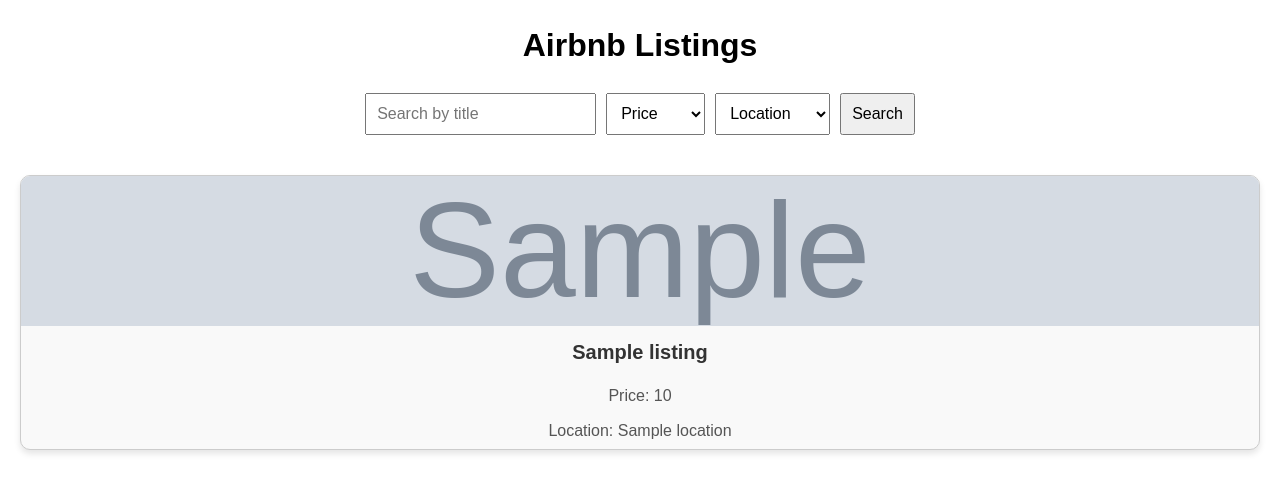
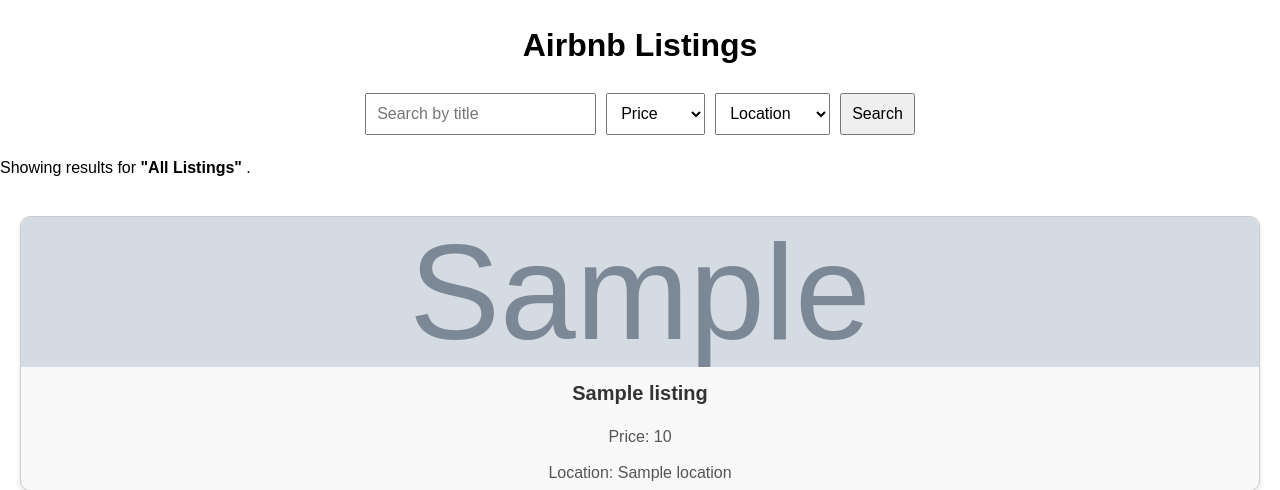
Before and after one commit to jiunwu/IR2024_Topic6_Short_Term_Rental, a Flask app: template templates/index.html in a window 1280 px wide. Shown: the top 490 px of the page. Run offline with Flask 3, Linux system fonts and the light colour scheme; the template is opened without the code that fills it: most values are stand-ins (such as "Sample title", 1, 10 or a date in 2020); grey boxes marked "Sample" are stand-in pictures.

Commit message:
create a branch to add fields and general bugfix. btw now title are unique, array -> map

```diff
--- a/app.py
+++ b/app.py
@@ -1,3 +1,4 @@
+import html
 from flask import Flask, render_template, request
 import requests
 from bs4 import BeautifulSoup
@@ -61,43 +62,43 @@
 
     soup = BeautifulSoup(response.content, "html.parser")
 
-    listings = []
-    seen = set()
+    # Dictionary to store unique listings by title
+    listings_map = {}
 
-    # search elements in the html
+    # Search elements in the HTML
     elements = soup.find_all("a", attrs={"data-param": True})
     for element in elements:
-        # Decode
+        # Decode the URL
         data_param = element.get("data-param", "")
         decoded_url = base64.b64decode(data_param).decode("utf-8") if data_param else "No URL"
 
-        # Text in the element
+        # Extract text and details
         title = element.get_text(strip=True) if element else "No title"
+        listing_price = element.find_next("span", class_="price").get_text(strip=True) if element.find_next("span", "price") else "Unknown"
+        listing_location = element.find_next("span", class_="location").get_text(strip=True) if element.find_next("span", "location") else "Unknown"
 
-        # Todo: Location in the element
-        # Todo: Price in the element
-
-        if title in seen:
-            continue
-        seen.add(title)
-
-        # Filter (TODO: implement)
-        matches_query = (search_query is None or search_query.lower() in title.lower())
-        matches_price = price is None
-        matches_location = location is None
-        matches_geust = 2
-
-        if matches_query and matches_price and matches_location:
-            listings.append({
+        # Add to dictionary if unique
+        if title not in listings_map:
+            listings_map[title] = {
                 "title": title,
                 "url": decoded_url,
-            })
+                "price": listing_price,
+                "location": listing_location,
+                "image": "/static/images/placeholder.jpg"
+            }
 
-    # Sort listings
+    # Filter and sort the results
+    filtered_listings = [
+        details for details in listings_map.values()
+        if (search_query is None or search_query.lower() in details["title"].lower()) or
+           (price is None or price.lower() in details["price"].lower()) or
+           (location is None or location.lower() in details["location"].lower())
+    ]
+
     if search_query:
-        listings.sort(key=lambda x: (search_query.lower() not in x['title'].lower(), x['title']))
+        filtered_listings.sort(key=lambda x: (search_query.lower() not in x['title'].lower(), x['title']))
 
-    return listings
+    return filtered_listings
 
 def scrape_airbnb_selenium(search_query=None, price=None, location=None):
 
--- a/templates/index.html
+++ b/templates/index.html
@@ -28,6 +28,20 @@
         <button type="submit">Search</button>
     </form>
 
+    <!-- Filters Summary -->
+    <div class="filters-summary">
+        <p>
+            Showing results for
+            <strong>"{{ request.args.get('search', 'All Listings') }}"</strong>
+            {% if request.args.get('price') %}
+                under <strong>{{ request.args.get('price') }}</strong> price
+            {% endif %}
+            {% if request.args.get('location') %}
+                in <strong>{{ request.args.get('location') }}</strong>
+            {% endif %}.
+        </p>
+    </div>
+
     <!-- Displaying the Airbnb Listings -->
     <div class="bnb-grid">
         {% for listing in listings %}
@@ -38,7 +52,7 @@
                 <p>Location: {{ listing.location }}</p>
             </a>
         {% else %}
-            <p>No results found for "{{ search_query }}"</p>
+            <p>No results found for "{{ request.args.get('search', 'All Listings') }}"</p>
         {% endfor %}
     </div>
 
```
